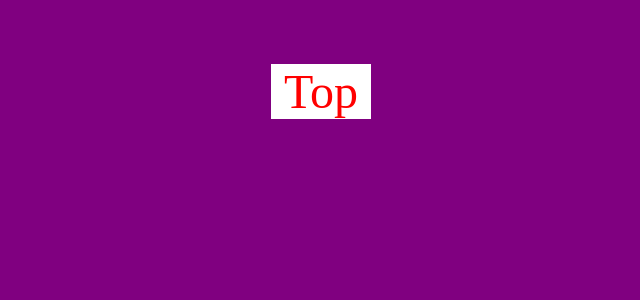
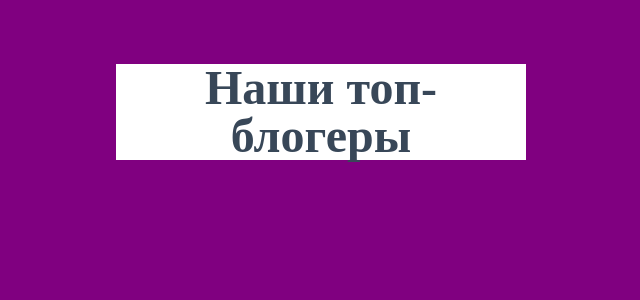
Before and after one commit to isakura313/Test-assignmant-2, a React (Create React App) app: page / in a window 1280 px wide. Shown: the top 300 px of the page, without its empty margins (319-959 px from the left). Built offline with nearby package versions, Linux system fonts and the light colour scheme.

Commit message:
added top text

```diff
--- a/src/App.js
+++ b/src/App.js
@@ -13,7 +13,8 @@ function App() {
   return (
     <AppWrapper>
       <Flex justify = "center">
-      <TopText color = {"red"} >Top</TopText>
+      <TopText marginTop = {"64px"} width = {"32%"}>Наши топ-блогеры</TopText>
+
       </Flex>
 
       </AppWrapper>
--- a/src/components/Flex.js
+++ b/src/components/Flex.js
@@ -3,7 +3,7 @@ import styled from "styled-components"
 
 const StyledFlex = styled.div`
 display: flex;
-flex-direction: ${props => props.direction || "row"};
+flex-direction: column;
 align-items: ${props => props.align || "stretch"};
 justify-content: ${props => props.justify || "row"};
 margin: ${props => props.margin || "0"};
--- a/src/components/Top-text.js
+++ b/src/components/Top-text.js
@@ -2,16 +2,21 @@ import React from 'react'
 import styled, {createGlobalStyle} from "styled-components"
 
 const StyledTopText = styled.div`
-width: 100px;
 background-color: white;
-color: ${props => props.color};
-margin: 64px;
+margin: auto;
+margin-top: ${props => props.marginTop || "0"};
+width: ${props => props.width};
 text-align: center;
 font-size: 48px;
+color: rgba(56, 71, 88, 1);
+font-weight: 600;
+font-family: 'Poppins';
+font-style: normal;
+line-height: 48px;
 `
-function TopText({children, color}) {
+function TopText({children, ...props}) {
     return (
-        <StyledTopText color={color}>
+        <StyledTopText {...props}>
             {children}
         </StyledTopText>
     )
```
